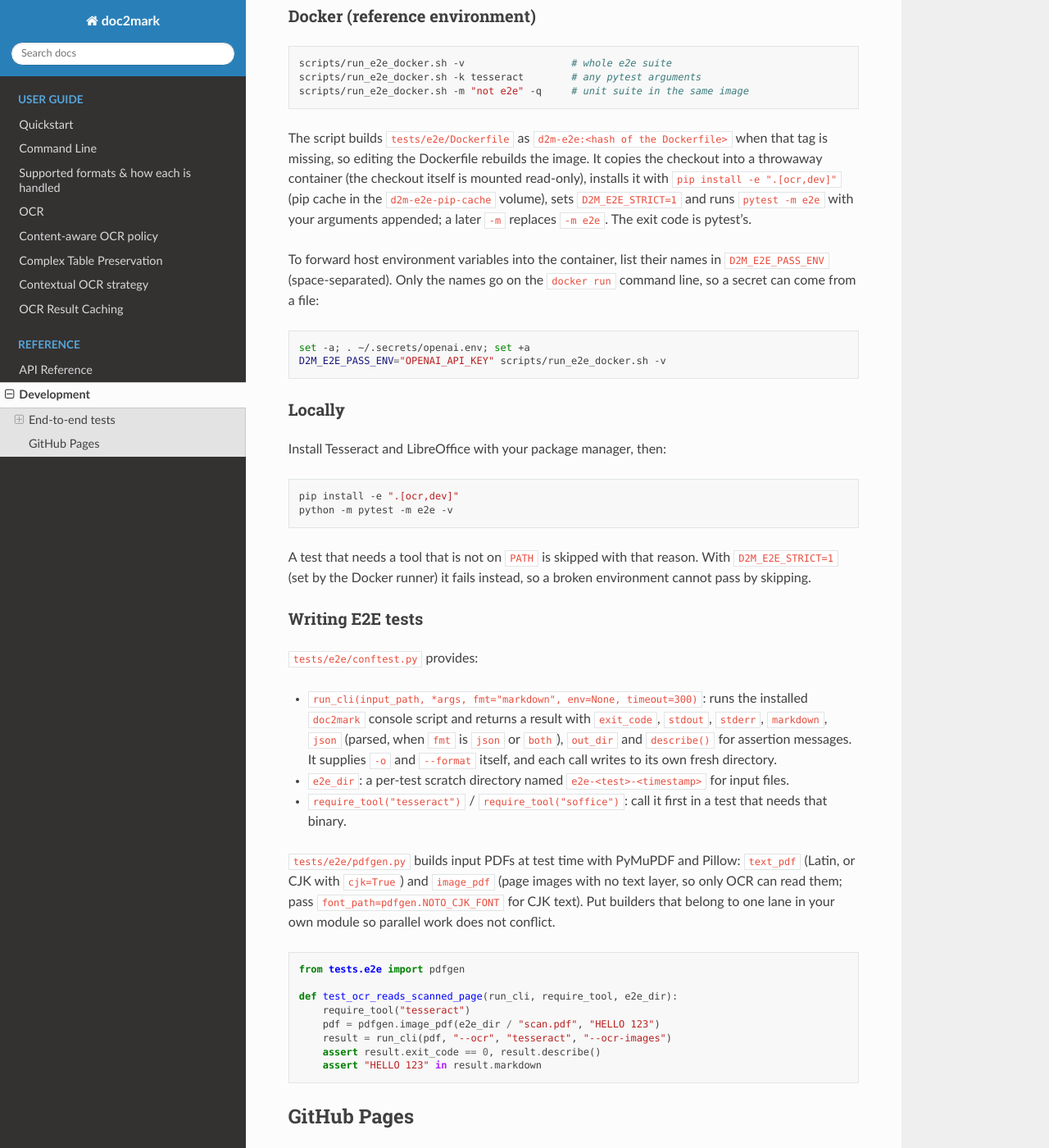
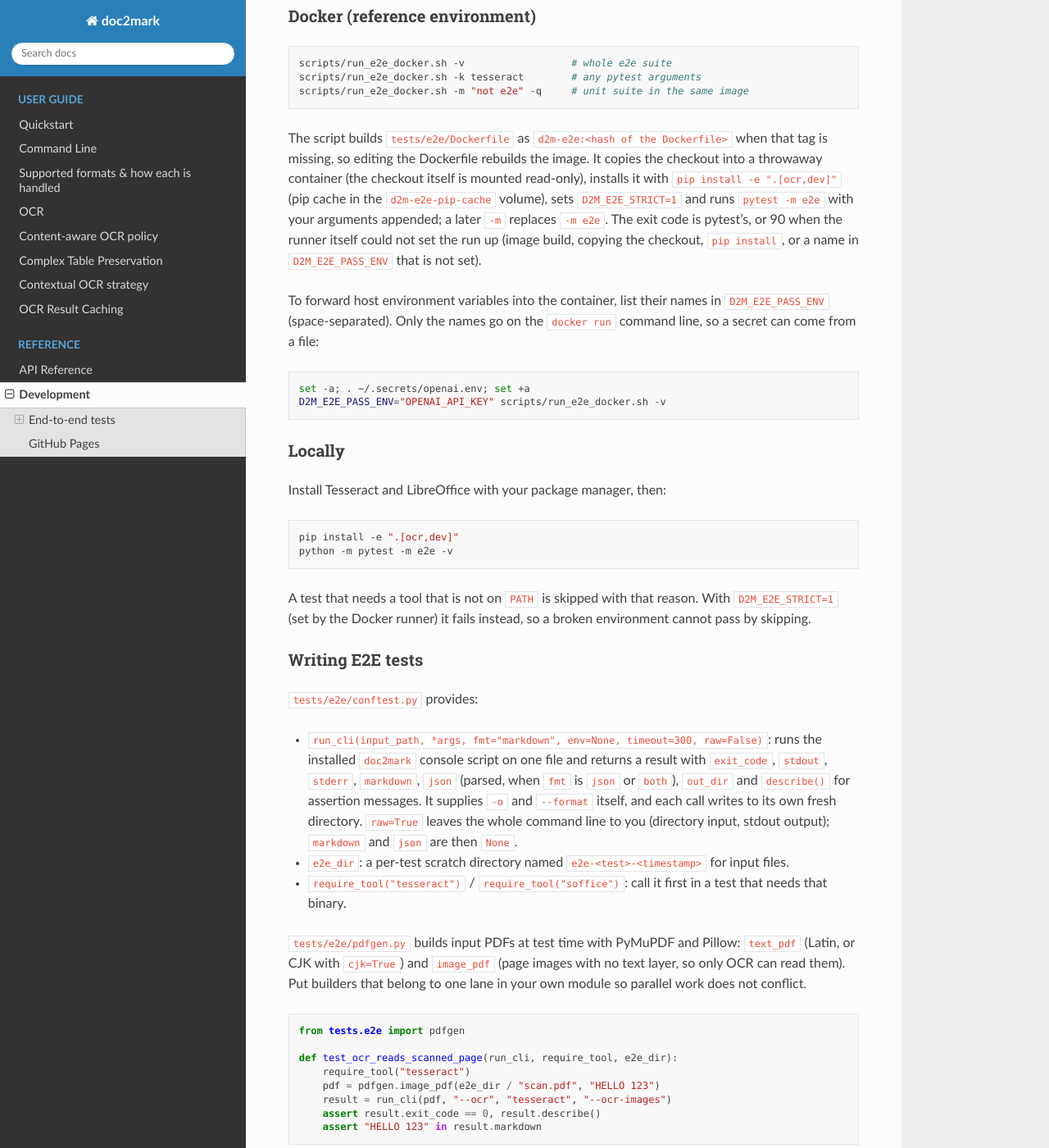
Before and after one commit to luisleo526/doc2mark, a Sphinx documentation site: the page built from docs/development.rst, in a window 1280 px wide and 1400 px high, scrolled down 776 px. Shown: the whole window at 82% size. Built offline with Sphinx 7.4.7 and the Read the Docs theme 3.1.0, drawn with Linux system fonts in a browser that asks for light colours.

Commit message:
test(e2e): review fixes for run_cli and pdfgen, exit code 90 for runner setup failures
- pdfgen.text_pdf raises instead of silently dropping text that does not fit
- run_cli reads output byte-exactly (no newline translation), keeps the run
  observable when result.json is not valid JSON, kills the whole process group
  on timeout (no orphaned soffice) and reports the stderr tail, truncates long
  scratch dir names, and takes raw=True for directory/stdout runs
- runner exits 90 when it cannot set the run up, so that pytest's 1/2 stay
  unambiguous
- drop the unverified NOTO_CJK_FONT constant

Co-Authored-By: Claude Sonnet 5.5 <noreply@anthropic.com>

```diff
--- a/docs/development.rst
+++ b/docs/development.rst
@@ -48,7 +48,9 @@ the checkout into a throwaway container (the checkout itself is mounted read-onl
 installs it with ``pip install -e ".[ocr,dev]"`` (pip cache in the
 ``d2m-e2e-pip-cache`` volume), sets ``D2M_E2E_STRICT=1`` and runs
 ``pytest -m e2e`` with your arguments appended; a later ``-m`` replaces
-``-m e2e``. The exit code is pytest's.
+``-m e2e``. The exit code is pytest's, or 90 when the runner itself could not set
+the run up (image build, copying the checkout, ``pip install``, or a name in
+``D2M_E2E_PASS_ENV`` that is not set).
 
 To forward host environment variables into the container, list their names in
 ``D2M_E2E_PASS_ENV`` (space-separated). Only the names go on the ``docker run``
@@ -78,11 +80,13 @@ Writing E2E tests
 
 ``tests/e2e/conftest.py`` provides:
 
-* ``run_cli(input_path, *args, fmt="markdown", env=None, timeout=300)``: runs the
-  installed ``doc2mark`` console script and returns a result with ``exit_code``,
-  ``stdout``, ``stderr``, ``markdown``, ``json`` (parsed, when ``fmt`` is ``json``
-  or ``both``), ``out_dir`` and ``describe()`` for assertion messages. It supplies
-  ``-o`` and ``--format`` itself, and each call writes to its own fresh directory.
+* ``run_cli(input_path, *args, fmt="markdown", env=None, timeout=300, raw=False)``:
+  runs the installed ``doc2mark`` console script on one file and returns a result
+  with ``exit_code``, ``stdout``, ``stderr``, ``markdown``, ``json`` (parsed, when
+  ``fmt`` is ``json`` or ``both``), ``out_dir`` and ``describe()`` for assertion
+  messages. It supplies ``-o`` and ``--format`` itself, and each call writes to its
+  own fresh directory. ``raw=True`` leaves the whole command line to you (directory
+  input, stdout output); ``markdown`` and ``json`` are then ``None``.
 * ``e2e_dir``: a per-test scratch directory named ``e2e-<test>-<timestamp>`` for
   input files.
 * ``require_tool("tesseract")`` / ``require_tool("soffice")``: call it first in a
@@ -90,9 +94,8 @@ Writing E2E tests
 
 ``tests/e2e/pdfgen.py`` builds input PDFs at test time with PyMuPDF and Pillow:
 ``text_pdf`` (Latin, or CJK with ``cjk=True``) and ``image_pdf`` (page images with
-no text layer, so only OCR can read them; pass ``font_path=pdfgen.NOTO_CJK_FONT``
-for CJK text). Put builders that belong to one lane in your own module so parallel
-work does not conflict.
+no text layer, so only OCR can read them). Put builders that belong to one lane in
+your own module so parallel work does not conflict.
 
 .. code-block:: python
 
```
Also changed, not shown: 3 other files.
